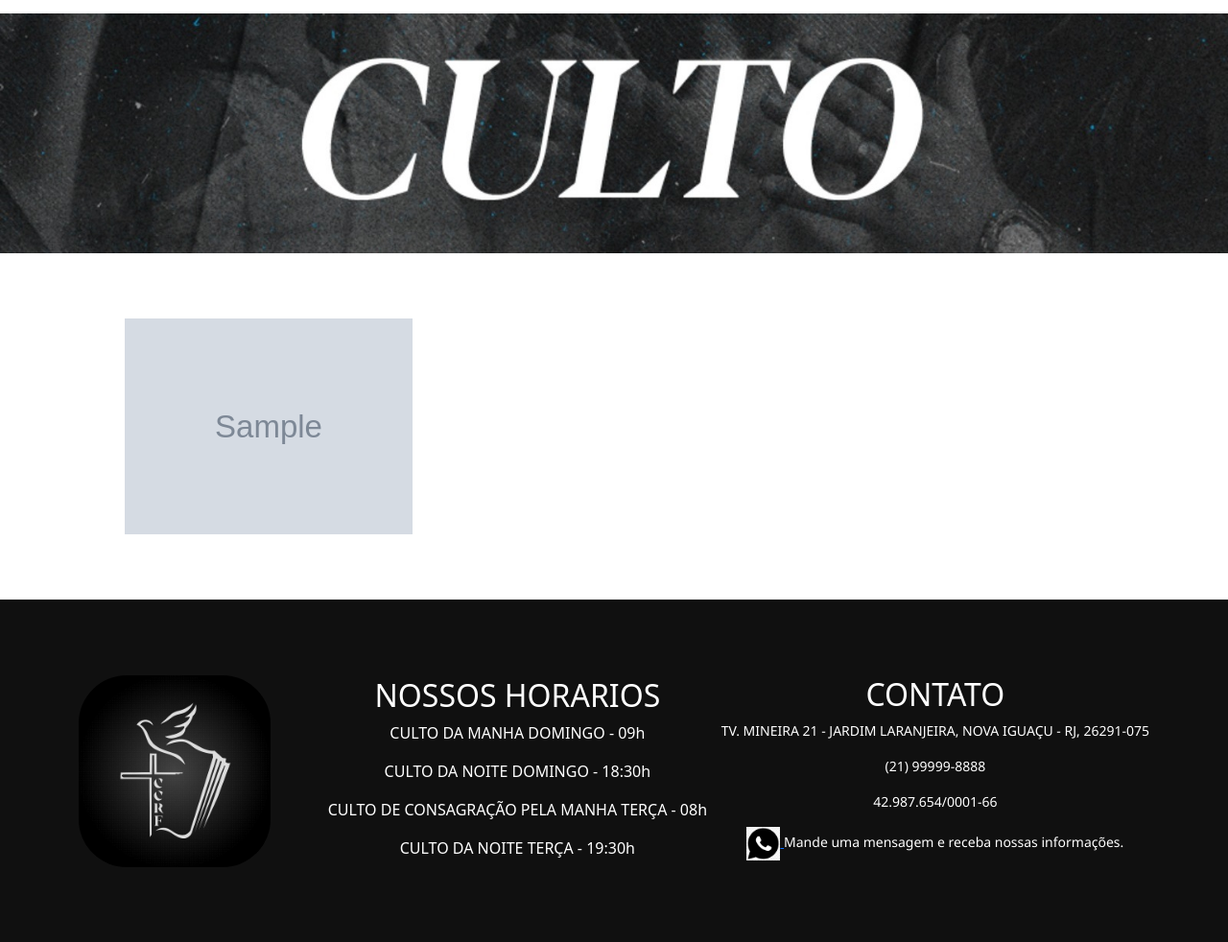
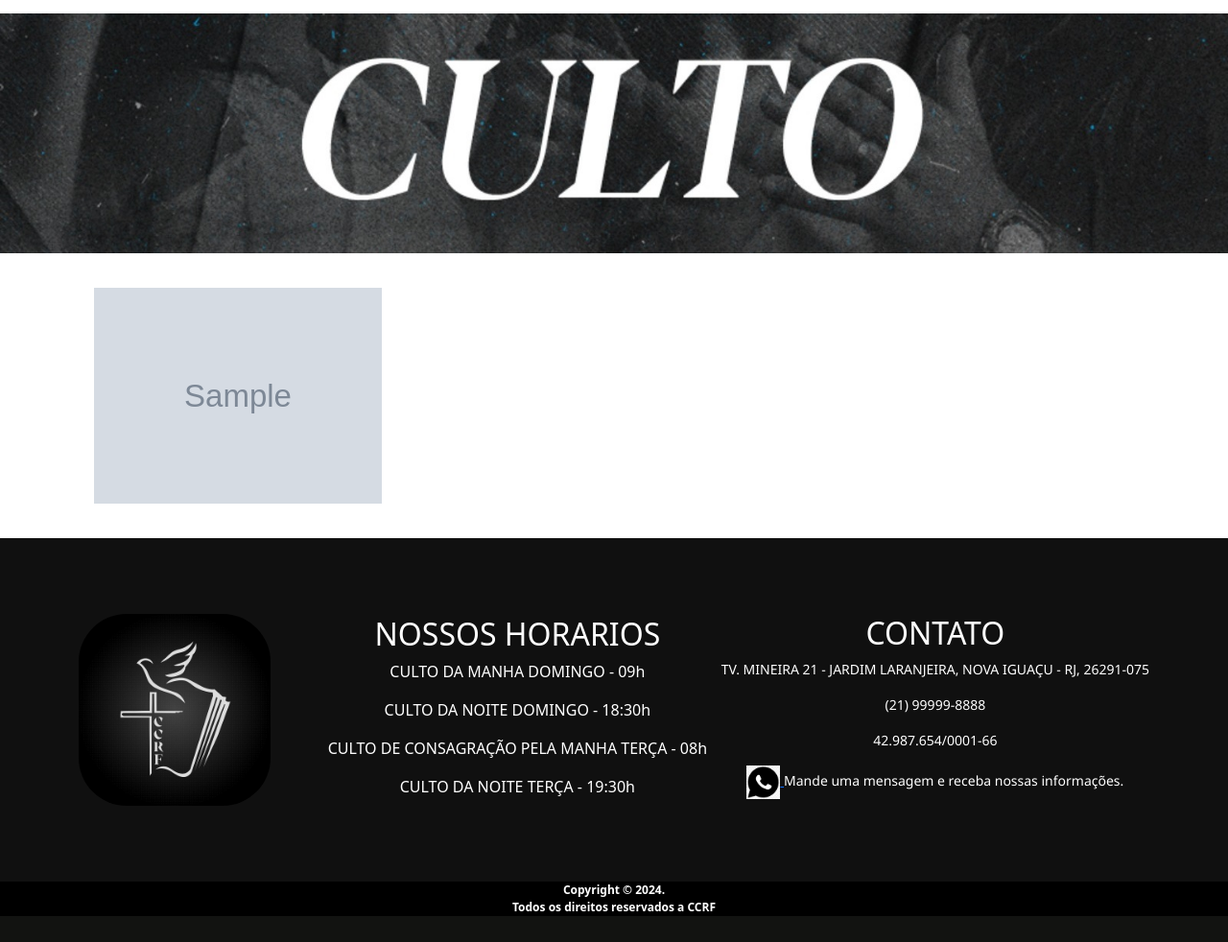
Before and after one commit to williamrx777/ccrf, a Django app: page /culto/ in a window 1280 px wide. Shown: the part 131-1113 px from the top of the page at 96% size. After the commit the page ends 1086 px from the top, so only its background shows below. Run offline with Django 5.2, Linux system fonts and the light colour scheme; tables that the repository leaves empty hold one stand-in row (values such as "Sample post"); grey boxes marked "Sample" are stand-in pictures.

Commit message:
Atualizar o culto.html

```diff
--- a/culto/templates/culto.html
+++ b/culto/templates/culto.html
@@ -17,12 +17,12 @@
             <div class="container">
                 <div class="row">
                     {% for culto in cultos %}
-                    <div class="col-md-3 ">
+                    <div class="col-md-4 ">
                             <div class="video-wrapper">
                                 <a class="link" href="{{ culto.url }}">
 
 
-                                    <img width="300px" class="m-5" src="{{ culto.imagem.url }}" alt="Imagem do culto {{ culto.nome }}">
+                                    <img width="300px" class="m-3" src="{{ culto.imagem.url }}" alt="Imagem do culto {{ culto.nome }}">
 
 
                                 </a>
```
